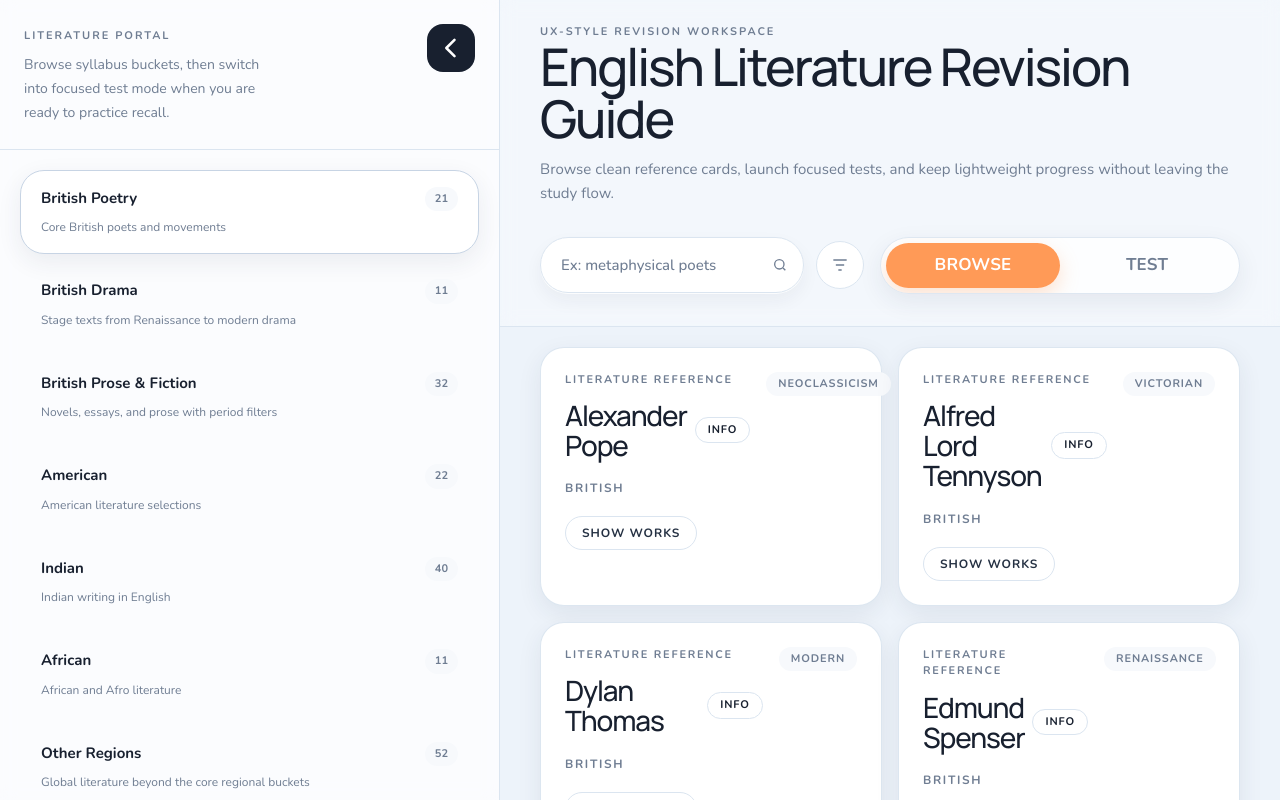
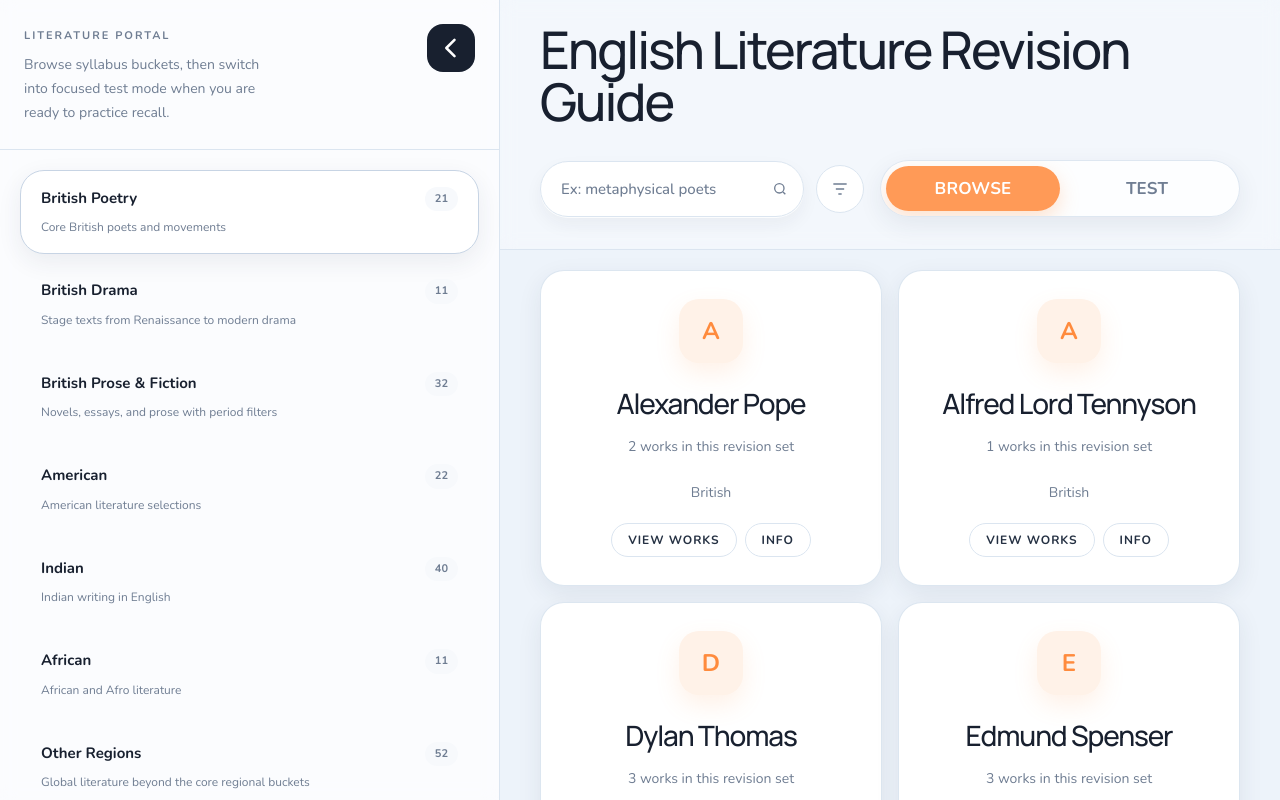
Before and after one commit to hereisramana/literature-portal, a Next.js app: page / in a window 1280 px wide. Built offline with nearby package versions, Linux system fonts and the light colour scheme.

Commit message:
card ui redesign

```diff
--- a/app/page.js
+++ b/app/page.js
@@ -232,15 +232,9 @@ export default function Page() {
               </svg>
             </button>
             <div className="w-full text-center md:text-left">
-              <p className="text-[11px] font-extrabold uppercase tracking-[0.18em] text-[var(--text-muted-color)]">
-                UX-style revision workspace
-              </p>
-              <h1 className="mt-2 text-[33px] leading-[1] md:text-[46px] lg:text-[52px]">
+              <h1 className="text-[33px] leading-[1] md:text-[46px] lg:text-[52px]">
                 English Literature Revision Guide
               </h1>
-              <p className="mx-auto mt-3 max-w-3xl text-sm leading-6 text-[var(--text-muted-color)] md:mx-0 md:text-[15px]">
-                Browse clean reference cards, launch focused tests, and keep lightweight progress without leaving the study flow.
-              </p>
             </div>
           </div>
 
--- a/components/cards/AuthorCardBrowse.jsx
+++ b/components/cards/AuthorCardBrowse.jsx
@@ -2,57 +2,46 @@ import { useState } from "react";
 
 export default function AuthorCardBrowse({ author, onOpenModal }) {
   const [expanded, setExpanded] = useState(false);
+  const workCount = author.works?.length || 0;
+  const accentLabel = author.region || author.literary_period || "Reference";
 
   return (
-    <article className="card flex min-h-[251px] flex-col gap-5 p-6 transition duration-200 hover:-translate-y-1 hover:shadow-[var(--shadow-medium)]">
-      <div className="flex items-start justify-between gap-4">
-        <div>
-          <p className="text-[11px] font-extrabold uppercase tracking-[0.16em] text-[var(--text-muted-color)]">
-            Literature Reference
-          </p>
-          <div className="mt-3 flex items-center gap-2">
-            <h2 className="text-[28px] leading-[1.08]">
-              {author.author}
-            </h2>
-            <button
-              onClick={() => onOpenModal?.(author.author, "")}
-              className="rounded-full border border-[var(--divider-color)] bg-[var(--button-secondary-bg)] px-3 py-1 text-[11px] font-extrabold uppercase tracking-[0.08em] text-[var(--text-heading-color)] transition hover:bg-[var(--color-interaction-hover)]"
-            >
-              Info
-            </button>
-          </div>
-          {author.author_link && (
-            <a
-              href={author.author_link}
-              target="_blank"
-              rel="noreferrer"
-              className="mt-3 inline-block text-xs font-bold uppercase tracking-[0.08em] text-[var(--text-muted-color)] underline-offset-2 hover:text-[var(--text-heading-color)] hover:underline"
-            >
-              External source
-            </a>
-          )}
-        </div>
-
-        <span className="rounded-full bg-[var(--color-bg-raised)] px-3 py-1 text-[11px] font-extrabold uppercase tracking-[0.08em] text-[var(--text-muted-color)]">
-          {author.literary_period || "Reference"}
-        </span>
+    <article className="card flex min-h-[251px] flex-col overflow-hidden px-8 py-7 text-center transition duration-200 hover:-translate-y-1 hover:shadow-[var(--shadow-medium)]">
+      <div className="mx-auto flex h-16 w-16 items-center justify-center rounded-[20px] bg-[var(--color-bg-accent-soft)] text-[24px] font-extrabold text-[var(--color-accent-strong)] shadow-[0_10px_24px_rgba(255,154,87,0.14)]">
+        {author.author?.charAt(0)}
       </div>
 
-      {author.region && (
-        <p className="text-xs font-extrabold uppercase tracking-[0.14em] text-[var(--color-text-secondary)]">
-          {author.region}
+      <div className="mt-6">
+        <h2 className="mx-auto max-w-[18ch] text-[28px] leading-[1.15]">
+          {author.author}
+        </h2>
+        <p className="mt-4 text-sm leading-6 text-[var(--text-muted-color)]">
+          {workCount} works in this revision set
         </p>
-      )}
+      </div>
 
-      <button
-        onClick={() => setExpanded((current) => !current)}
-        className="w-fit rounded-full border border-[var(--divider-color)] bg-[var(--button-secondary-bg)] px-4 py-2 text-xs font-extrabold uppercase tracking-[0.08em] text-[var(--button-secondary-text)] transition hover:bg-[var(--color-interaction-hover)]"
-      >
-        {expanded ? "Hide Works" : "Show Works"}
-      </button>
+      <div className="mt-auto pt-6">
+        <p className="text-sm text-[var(--text-muted-color)]">
+          {accentLabel}
+        </p>
+        <div className="mt-5 flex flex-wrap items-center justify-center gap-2">
+          <button
+            onClick={() => setExpanded((current) => !current)}
+            className="rounded-full border border-[var(--divider-color)] bg-[var(--button-secondary-bg)] px-4 py-2 text-xs font-extrabold uppercase tracking-[0.08em] text-[var(--button-secondary-text)] transition hover:bg-[var(--color-interaction-hover)]"
+          >
+            {expanded ? "Hide Works" : "View Works"}
+          </button>
+          <button
+            onClick={() => onOpenModal?.(author.author, "")}
+            className="rounded-full border border-[var(--divider-color)] bg-[var(--button-secondary-bg)] px-4 py-2 text-xs font-extrabold uppercase tracking-[0.08em] text-[var(--button-secondary-text)] transition hover:bg-[var(--color-interaction-hover)]"
+          >
+            Info
+          </button>
+        </div>
+      </div>
 
       {expanded && (
-        <div className="text-sm">
+        <div className="mt-6 border-t border-[var(--divider-color)] pt-5 text-left">
           <ul className="space-y-3">
             {author.works?.map((w, i) => (
               <li
@@ -72,6 +61,16 @@ export default function AuthorCardBrowse({ author, onOpenModal }) {
               </li>
             ))}
           </ul>
+          {author.author_link && (
+            <a
+              href={author.author_link}
+              target="_blank"
+              rel="noreferrer"
+              className="mt-4 inline-block text-xs font-bold uppercase tracking-[0.08em] text-[var(--text-muted-color)] underline-offset-2 hover:text-[var(--text-heading-color)] hover:underline"
+            >
+              External source
+            </a>
+          )}
         </div>
       )}
     </article>
--- a/components/cards/AuthorCardTest.jsx
+++ b/components/cards/AuthorCardTest.jsx
@@ -6,28 +6,28 @@ export default function AuthorCardTest({
   confidence,
 }) {
   return (
-    <article className="card flex min-h-[251px] flex-col justify-between p-6 transition duration-200 hover:-translate-y-1 hover:shadow-[var(--shadow-medium)]">
-      <div className="flex items-start justify-between gap-4">
-        <div>
-          <p className="text-[11px] font-extrabold uppercase tracking-[0.16em] text-[var(--text-muted-color)]">
-            Focus Study
-          </p>
-          <h2 className="mt-3 text-[30px] leading-[1.06]">
+    <article className="card flex min-h-[251px] flex-col overflow-hidden px-8 py-7 text-center transition duration-200 hover:-translate-y-1 hover:shadow-[var(--shadow-medium)]">
+      <div className="mx-auto flex h-16 w-16 items-center justify-center rounded-[20px] bg-[var(--color-bg-accent-soft)] text-[24px] font-extrabold text-[var(--color-accent-strong)] shadow-[0_10px_24px_rgba(255,154,87,0.14)]">
+        T
+      </div>
+
+      <div className="mt-6">
+        <h2 className="mx-auto max-w-[18ch] text-[28px] leading-[1.15]">
           {author.author}
         </h2>
       </div>
 
-        <div className="rounded-full bg-[var(--color-bg-raised)] px-3 py-1 text-xs font-semibold text-[var(--button-secondary-text)]">
+      <div className="mt-auto pt-6">
+        <p className="text-sm text-[var(--text-muted-color)]">
           {confidence || "New"}
-        </div>
-      </div>
-
+        </p>
         <button
           onClick={() => onStartTest?.(author)}
-        className="mt-8 rounded-full bg-[var(--button-primary-bg)] px-4 py-3 text-sm font-semibold text-[var(--button-primary-text)] shadow-[0_10px_22px_rgba(255,154,87,0.25)]"
+          className="mt-5 rounded-full bg-[var(--button-primary-bg)] px-5 py-3 text-sm font-semibold text-[var(--button-primary-text)] shadow-[0_10px_22px_rgba(255,154,87,0.25)]"
         >
           Start Test
         </button>
+      </div>
     </article>
   );
 }
```
Lines whose indentation alone changed are shown as unchanged.
